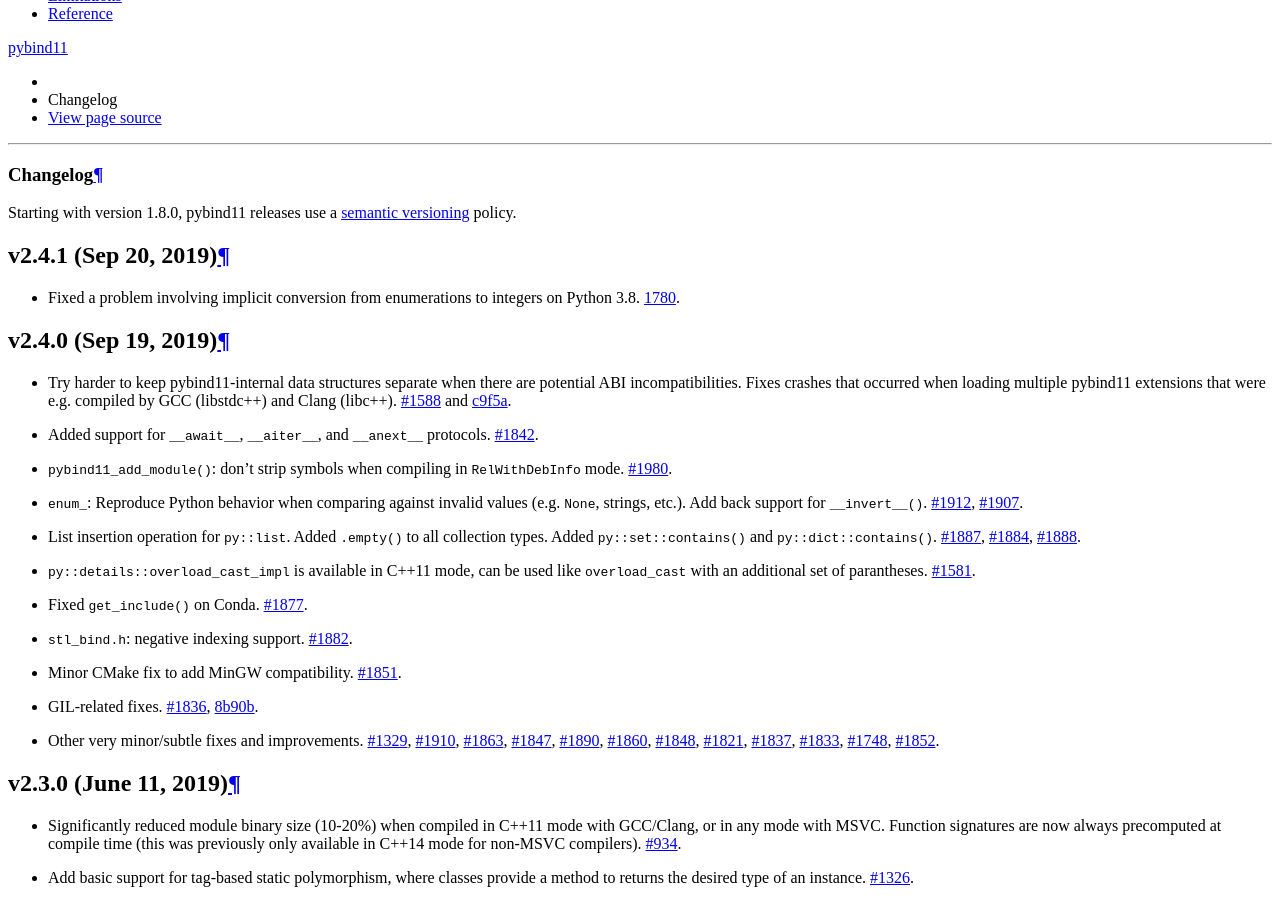
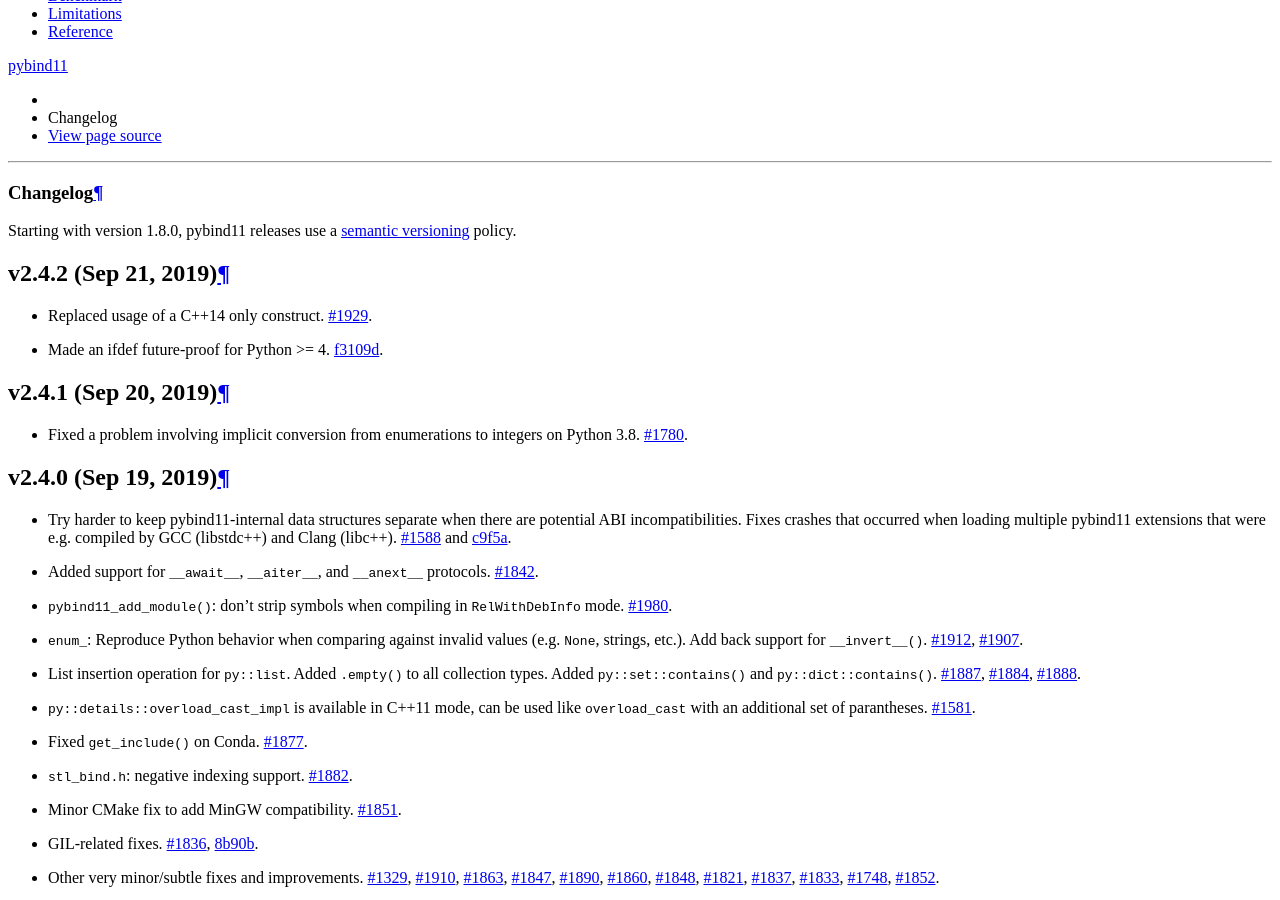
Before and after one commit to pybind/pybind11, a Sphinx documentation site: the page built from docs/changelog.rst, in a window 1280 px wide and 900 px high, scrolled down 946 px. Built offline with Sphinx 7.4.7 and the Read the Docs theme 2.0.0, drawn with Linux system fonts in a browser that asks for light colours; some of the changed text lies outside the part shown.

Commit message:
v2.4.2 release

```diff
--- a/docs/changelog.rst
+++ b/docs/changelog.rst
@@ -6,11 +6,20 @@
 Starting with version 1.8.0, pybind11 releases use a `semantic versioning
 <http://semver.org>`_ policy.
 
+v2.4.2 (Sep 21, 2019)
+-----------------------------------------------------
+
+* Replaced usage of a C++14 only construct. `#1929
+  <https://github.com/pybind/pybind11/pull/1929>`_.
+
+* Made an ifdef future-proof for Python >= 4. `f3109d
+  <https://github.com/pybind/pybind11/commit/f3109d>`_.
+
 v2.4.1 (Sep 20, 2019)
 -----------------------------------------------------
 
 * Fixed a problem involving implicit conversion from enumerations to integers
-  on Python 3.8. `1780 <https://github.com/pybind/pybind11/pull/1780>`_.
+  on Python 3.8. `#1780 <https://github.com/pybind/pybind11/pull/1780>`_.
 
 v2.4.0 (Sep 19, 2019)
 -----------------------------------------------------
--- a/docs/conf.py
+++ b/docs/conf.py
@@ -63,7 +63,7 @@
 # The short X.Y version.
 version = '2.4'
 # The full version, including alpha/beta/rc tags.
-release = '2.4.dev2'
+release = '2.4.2'
 
 # The language for content autogenerated by Sphinx. Refer to documentation
 # for a list of supported languages.
--- a/pybind11/_version.py
+++ b/pybind11/_version.py
@@ -1,2 +1,2 @@
-version_info = (2, 4, 'dev2')
+version_info = (2, 4, 2)
 __version__ = '.'.join(map(str, version_info))
```
Also changed, not shown: 1 other file.
